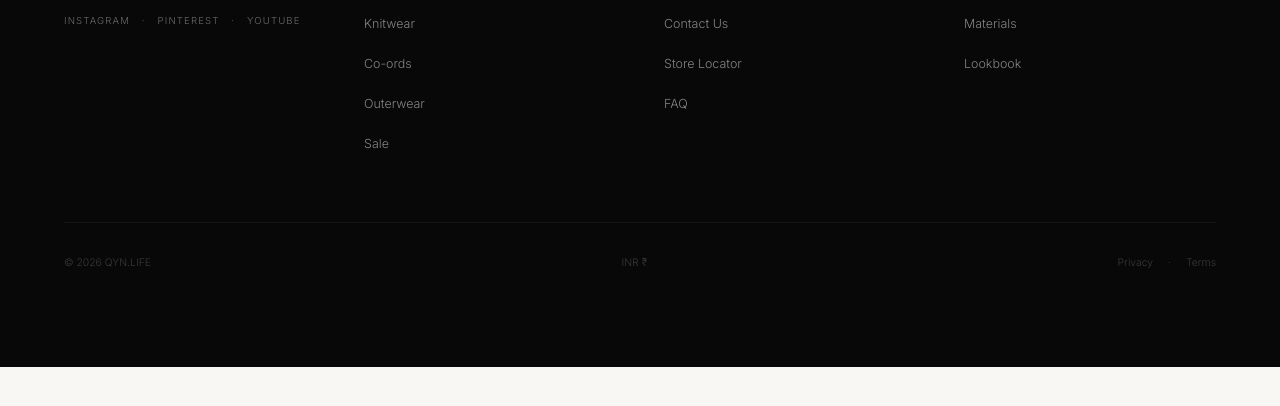
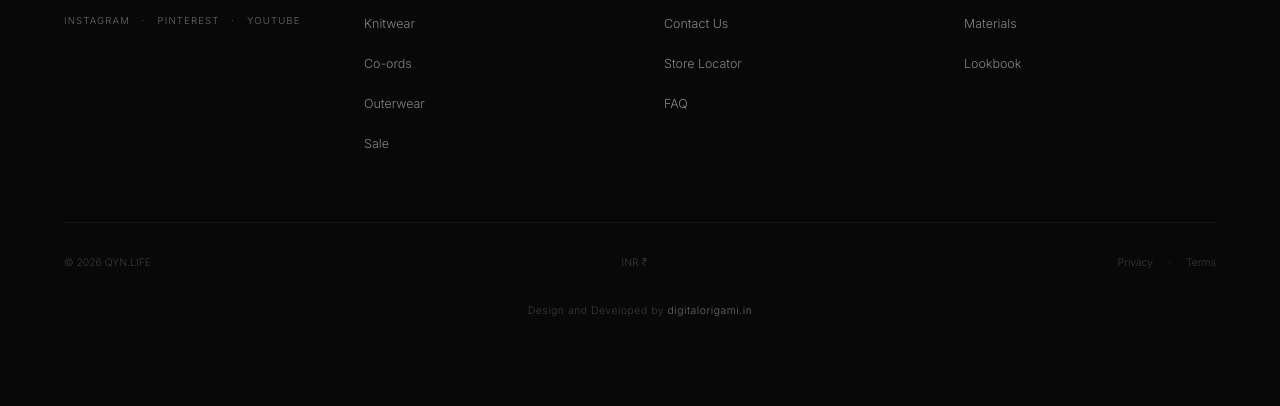
Before and after one commit to AagamSheth-PhD/QYN.LIFE, a plain HTML site: page index.html in a window 1280 px wide. Shown: the part 5630-6036 px from the top of the page. Before the commit the page ends 5997 px from the top, so only its background shows below. Drawn offline with nearby package versions, Linux system fonts and the light colour scheme.

Commit message:
Update index.html

```diff
--- a/index.html
+++ b/index.html
@@ -600,6 +600,22 @@
       .footer-bottom-links a { color: rgba(255,255,255,0.2); transition: color var(--transition-fast); }
       .footer-bottom-links a:hover { color: rgba(255,255,255,0.5); }
       .footer-bottom-links a:not(:last-child)::after { content: ' · '; margin: 0 0.75rem; }
+      .footer-credit {
+        text-align: center;
+        margin-top: 2rem;
+        font-size: 0.65rem;
+        color: rgba(255,255,255,0.2);
+        letter-spacing: 0.05em;
+        font-weight: 300;
+      }
+      .footer-credit a {
+        color: rgba(255,255,255,0.4);
+        text-decoration: none;
+        transition: color var(--transition-fast);
+      }
+      .footer-credit a:hover {
+        color: rgba(255,255,255,0.7);
+      }
 
       /* 14. Overlays & Drawers */
       .drawer-backdrop {
@@ -979,6 +995,9 @@
                 <a href="#">Privacy</a>
                 <a href="#">Terms</a>
             </div>
+        </div>
+        <div class="footer-credit">
+            Design and Developed by <a href="https://digitalorigami.in" target="_blank" rel="noopener noreferrer">digitalorigami.in</a>
         </div>
     </footer>
 
```
